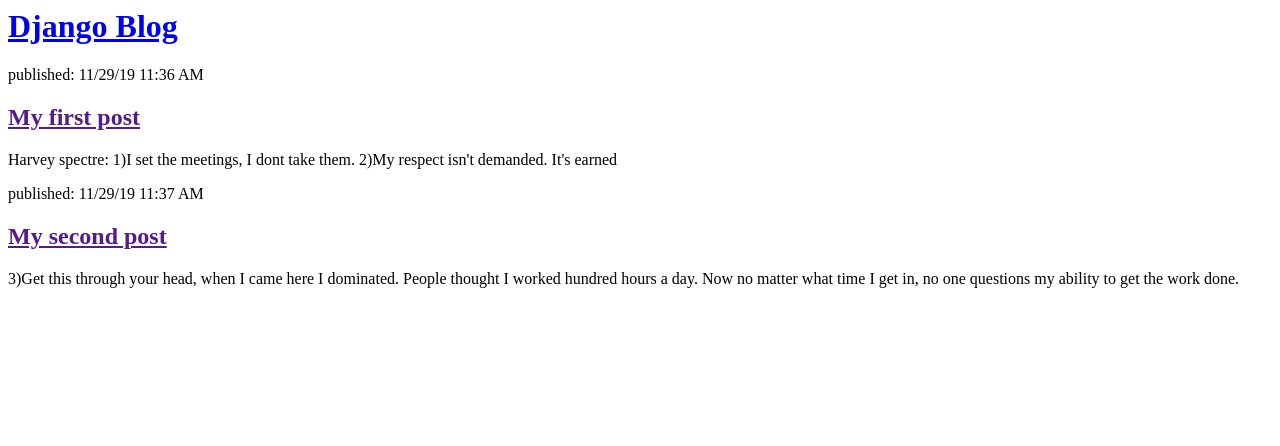
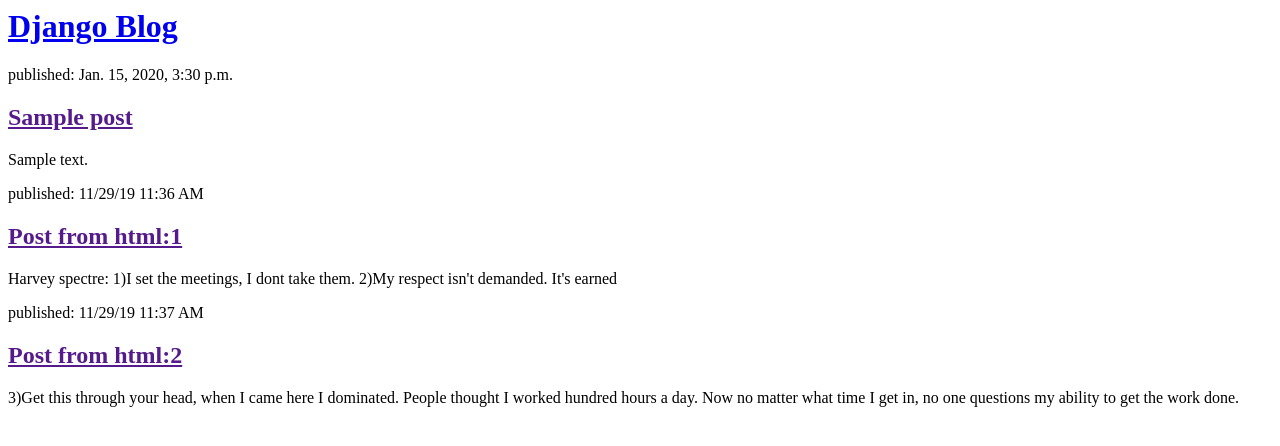
Before and after one commit to rr2112/Django-App1, a Django app: page / in a window 1280 px wide. Shown: the top 446 px of the page. Run offline with Django 3.2, Linux system fonts and the light colour scheme; tables that the repository leaves empty hold one stand-in row (values such as "Sample post").

Commit message:
Modified template to display posts from database

```diff
--- a/blog/templates/blog/post_list.html
+++ b/blog/templates/blog/post_list.html
@@ -6,10 +6,16 @@
         <div>
             <h1><a href="/">Django Blog</a></h1>
         </div>
-
+        <div>{% for post in posts %}
+            <div>
+                <p>published: {{ post.published_date }}</p>
+                <h2><a href="">{{ post.title }}</a></h2>
+                <p>{{ post.text|linebreaksbr }}</p>
+            </div>
+        {% endfor %}</div>
         <div>
             <p>published: 11/29/19 11:36 AM</p>
-            <h2><a href="">My first post</a></h2>
+            <h2><a href="">Post from html:1</a></h2>
             <p>Harvey spectre:
                 1)I set the meetings, I dont take them.
                 2)My respect isn't demanded. It's earned
@@ -19,7 +25,7 @@
 
         <div>
             <p>published: 11/29/19 11:37 AM</p>
-            <h2><a href="">My second post</a></h2>
+            <h2><a href="">Post from html:2</a></h2>
             <p>3)Get this through your head, when I came here I dominated. People thought I worked hundred hours a day. Now no matter what time I get in,
                 no one questions my ability to get the work done.</p>
         </div>
--- a/blog/views.py
+++ b/blog/views.py
@@ -1,5 +1,7 @@
 from django.shortcuts import render
+from .models import Post
 
 # Create your views here.
 def post_list(request):
-    return render(request, 'blog/post_list.html', {})
+    posts=Post.objects.all()
+    return render(request, 'blog/post_list.html', {'posts':posts})
```
